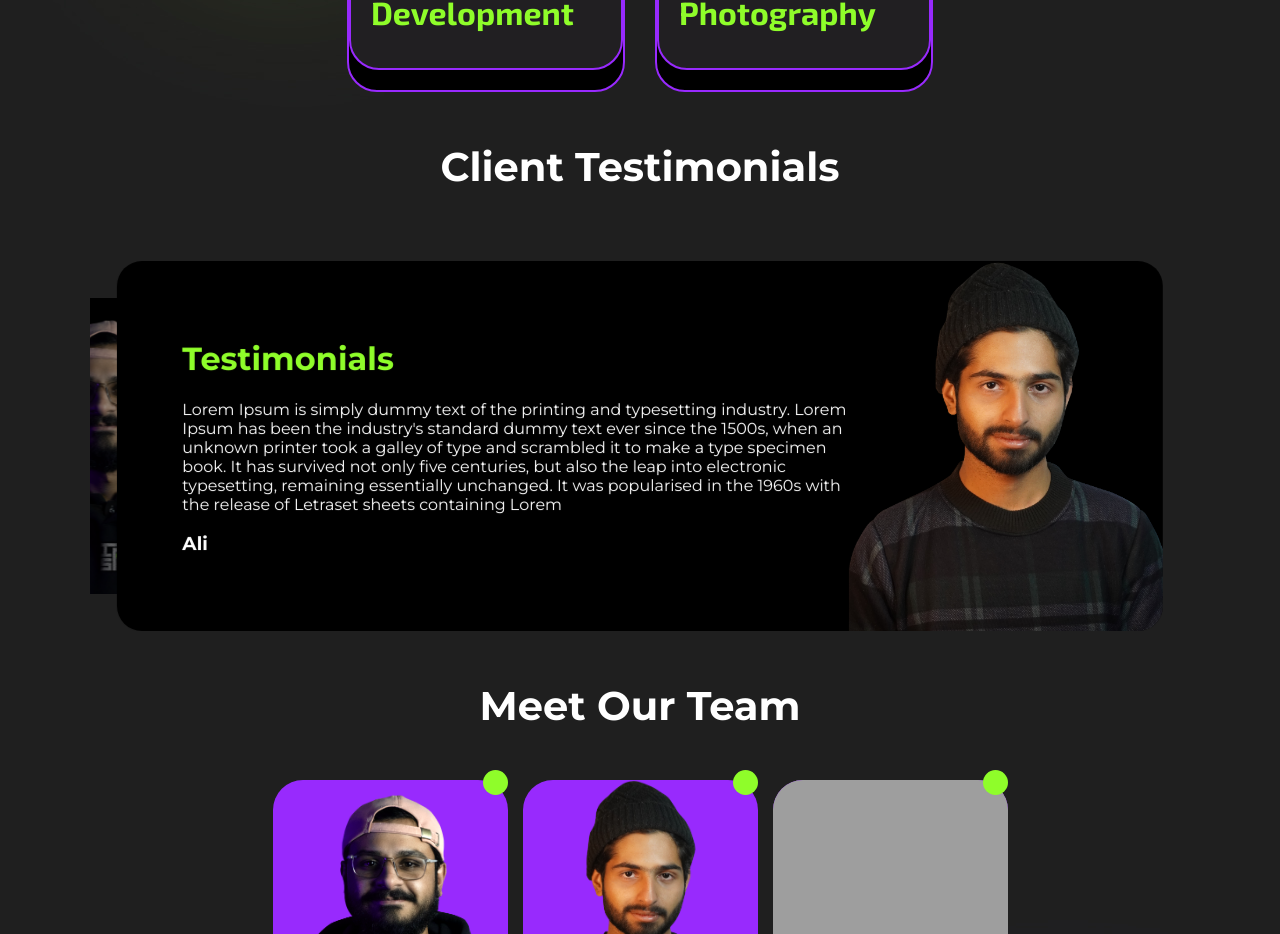
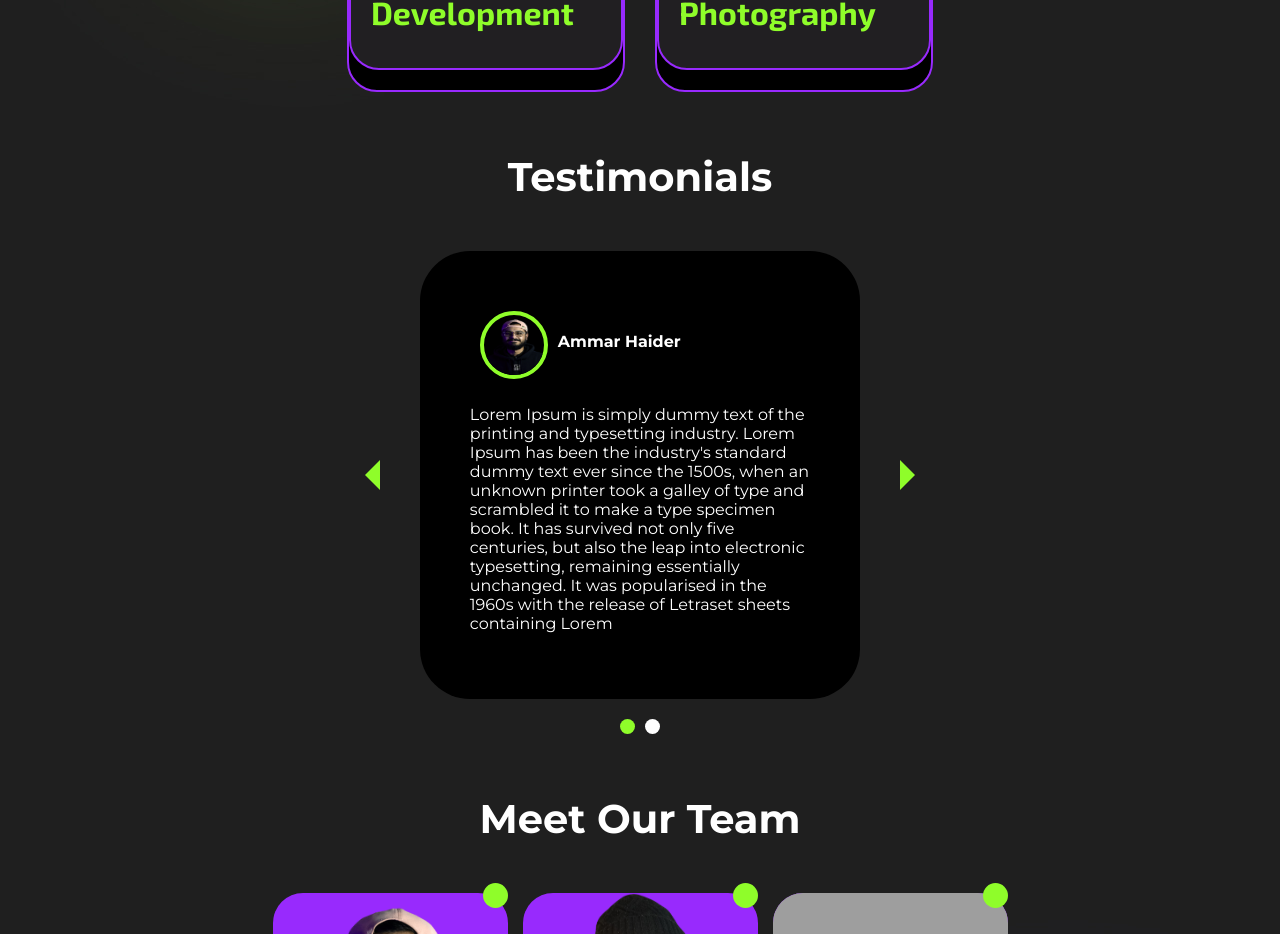
Before and after one commit to MubashirMalik/the-insane-studio, a React (Create React App) app: page / in a window 1280 px wide. Shown: the part 1880-2814 px from the top of the page. Built offline with nearby package versions, Linux system fonts and the light colour scheme; grey boxes are pictures that could not be loaded.

Commit message:
SAM - added carousel for testimonials area

```diff
--- a/src/App.js
+++ b/src/App.js
@@ -6,25 +6,19 @@ import Team from "./components/Team";
 import Hero from "./components/Hero";
 import GetToKnowUs from "./components/GetToKnowUs";
 import Testimonials from "./components/Testimonials";
-import '@fortawesome/fontawesome-free/js/all.js';
-
-
+import "@fortawesome/fontawesome-free/js/all.js";
+import TestimonialsCarousel from "./components/TestimonialsCarousel/TestimonialsCarousel";
+import { testimonials } from "./components/TestimonialsCarousel/Content";
 function App() {
-
-
-
   return (
     <div className="App">
-            <Navbar
-
-            />
+      <Navbar />
       <Hero />
       <div className="wrapper">
         <Stats />
         <GetToKnowUs />
         <Services />
-                <Testimonials />
-
+        <TestimonialsCarousel items={testimonials} />
 
         <Team />
       </div>
@@ -33,4 +27,4 @@ function App() {
   );
 }
 
-export default App
+export default App;
--- /dev/null
+++ b/src/components/TestimonialsCarousel/Content.js
@@ -0,0 +1,22 @@
+import image01 from "../../assets/images/Ammar.png";
+import image02 from "../../assets/images/Ali.png";
+export const testimonials = [
+  {
+    message: `Lorem Ipsum is simply dummy text of the printing and typesetting industry.
+            Lorem Ipsum has been the industry's standard dummy text ever since the 1500s,
+            when an unknown printer took a galley of type and scrambled it to make a type specimen book.
+            It has survived not only five centuries, but also the leap into electronic typesetting, remaining essentially unchanged.
+            It was popularised in the 1960s with the release of Letraset sheets containing Lorem`,
+    by: "Ammar Haider",
+    imageSrc: image01,
+  },
+  {
+    message: `Lorem Ipsum is simply dummy text of the printing and typesetting industry.
+            Lorem Ipsum has been the industry's standard dummy text ever since the 1500s,
+            when an unknown printer took a galley of type and scrambled it to make a type specimen book.
+            It has survived not only five centuries, but also the leap into electronic typesetting, remaining essentially unchanged.
+            It was popularised in the 1960s with the release of Letraset sheets containing Lorem`,
+    by: "Ali",
+    imageSrc: image02,
+  },
+];
--- /dev/null
+++ b/src/components/TestimonialsCarousel/Testimonial.js
@@ -0,0 +1,21 @@
+import React from "react";
+const Testimonial = ({ item }) => {
+  return (
+    <div style={{ borderRadius: 50, backgroundColor: "black", padding: 50 }}>
+      <div style={{ padding: 10, display: "flex" }}>
+        <img
+          style={{ borderRadius: 50, border: "4px solid #8ffd2a" }}
+          src={item.imageSrc}
+          alt="the-insane-studio testimonials"
+          width="60px"
+          height="60px"
+        />
+        <h4 style={{ marginLeft: 10, color: "white" }}>{item.by}</h4>
+      </div>
+      <div>
+        <p style={{ color: "white" }}>{item.message}</p>
+      </div>
+    </div>
+  );
+};
+export default Testimonial;
--- /dev/null
+++ b/src/components/TestimonialsCarousel/TestimonialsCarousel.css
@@ -0,0 +1,66 @@
+.carousel-container {
+	width: 100%;
+	display: flex;
+	flex-direction: column;
+	align-items: center;
+	justify-content: space-around;
+	margin-bottom: 10px;
+	margin-top: 10px;
+}
+
+.carousel-wrapper {
+	width: 100%;
+	display: flex;
+	align-items: center;
+	justify-content: center
+
+}
+
+.carousel {
+	width: 40%;
+	display: flex;
+}
+
+.carousel-item {
+	display: flex;
+	justify-content: center;
+	align-items: center;
+	font-size: 24px;
+}
+
+.carousel-dots {
+	display: flex;
+	margin-top: 20px;
+}
+
+.dot {
+	width: 15px;
+	height: 15px;
+	border-radius: 50%;
+	margin: 0 5px;
+	background-color: white;
+}
+
+.dot.active {
+	background-color: #8ffd2a
+}
+
+.arrow-right {
+	width: 0;
+	height: 0;
+	border-top: 15px solid transparent;
+	border-bottom: 15px solid transparent;
+	border-left: 15px solid #8ffd2a;
+	margin-left: 40px;
+	cursor: pointer;
+}
+
+.arrow-left {
+	width: 0;
+	height: 0;
+	border-top: 15px solid transparent;
+	border-bottom: 15px solid transparent;
+	border-right:15px solid #8ffd2a;
+	margin-right: 40px;
+	cursor: pointer;
+}
--- /dev/null
+++ b/src/components/TestimonialsCarousel/TestimonialsCarousel.js
@@ -0,0 +1,44 @@
+import React, { useState } from "react";
+import Testimonial from "./Testimonial";
+import "./TestimonialsCarousel.css";
+
+const TestimonialsCarousel = ({ items }) => {
+  const [activeIndex, setActiveIndex] = useState(0);
+
+  const goToNextSlide = () => {
+    setActiveIndex((prevIndex) => (prevIndex + 1) % items.length);
+  };
+
+  const goToPrevSlide = () => {
+    setActiveIndex(
+      (prevIndex) => (prevIndex - 1 + items.length) % items.length
+    );
+  };
+
+  return (
+    <div className="carousel-container">
+      <h1 className="heading">Testimonials</h1>
+
+      <div className="carousel-wrapper">
+        <div class="arrow-left" onClick={goToPrevSlide}></div>
+        <div className="carousel">
+          {items.map((item, index) =>
+            activeIndex == index ? <Testimonial item={item} /> : null
+          )}
+        </div>
+        <div class="arrow-right" onClick={goToNextSlide}></div>
+      </div>
+
+      <div className="carousel-dots">
+        {items.map((_, index) => (
+          <span
+            key={index}
+            className={`dot ${activeIndex == index ? "active" : ""}`}
+          />
+        ))}
+      </div>
+    </div>
+  );
+};
+
+export default TestimonialsCarousel;
```
Also changed, not shown: 1 other file (tests, documents, lock files or other folders). Lines whose indentation alone changed are shown as unchanged.
